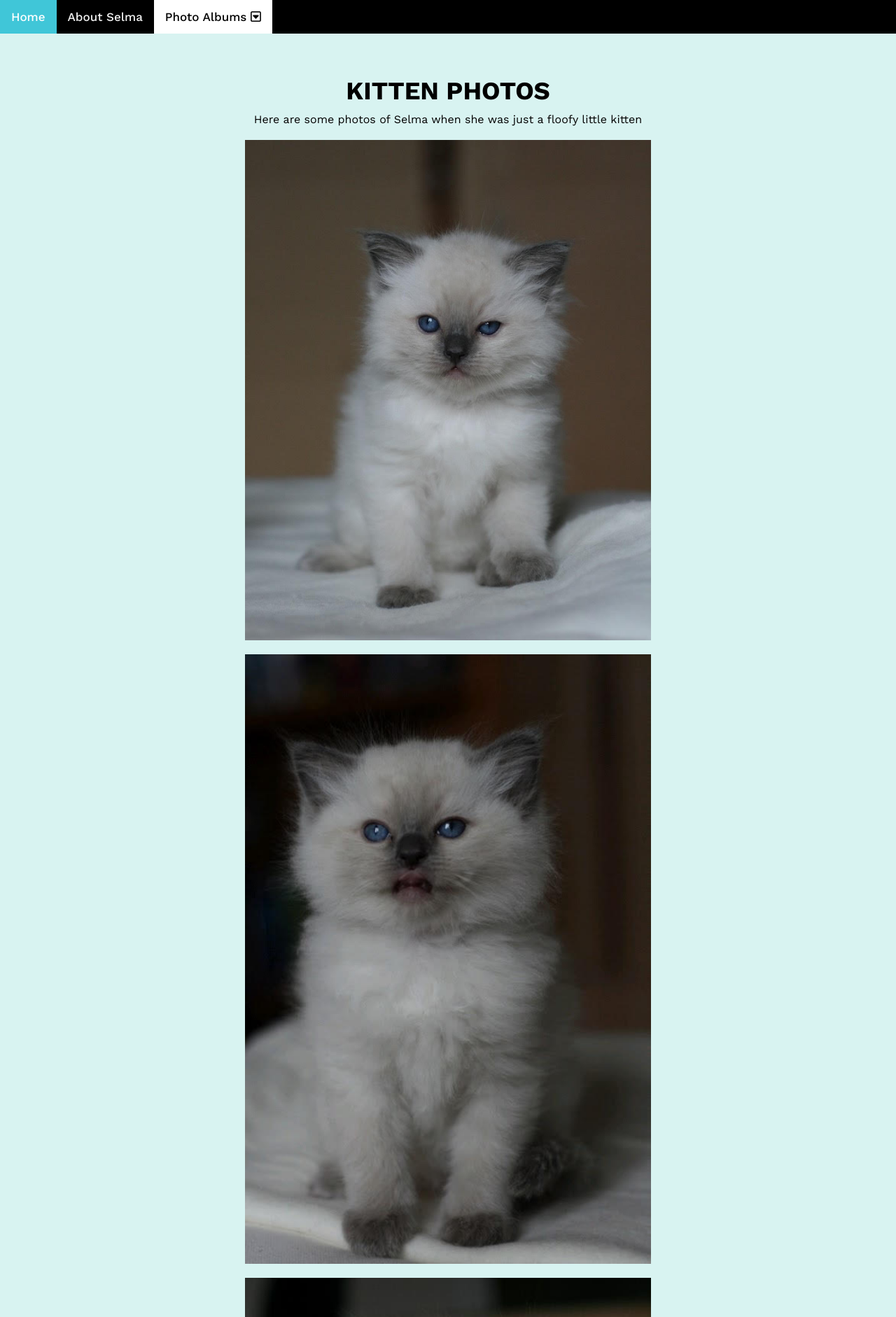
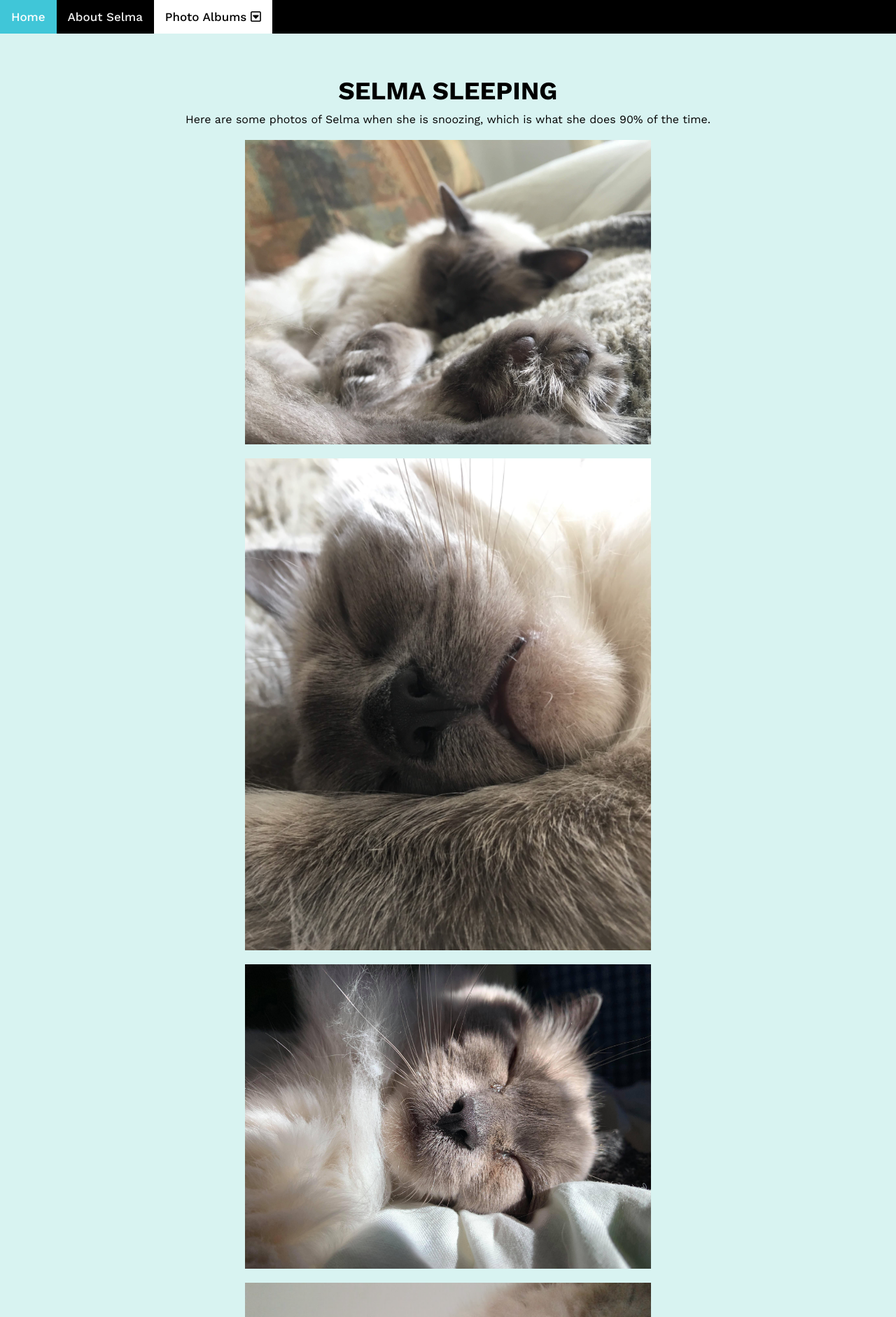
Before and after one commit to Cristina-Sankell/Responsive-navigation-practice, a plain HTML site: page pages/photo-album1.html in a window 1280 px wide. Shown: the top 1882 px of the page at 70% size. Drawn offline with nearby package versions, Linux system fonts and the light colour scheme.

Commit message:
changed content of photo album 1

```diff
--- a/pages/photo-album1.html
+++ b/pages/photo-album1.html
@@ -7,7 +7,7 @@
     <script src="https://kit.fontawesome.com/47cde46daf.js" crossorigin="anonymous"></script>
     <link rel="stylesheet" href="../styles/main-styles.css">
     <link rel="stylesheet" href="../styles/photo-album.css">
-    <title>Photo album: Kitten</title>
+    <title>Photo album: Sleeping</title>
 </head>
 
 <body>
@@ -20,7 +20,7 @@
                 <i class="far fa-caret-square-down"></i>
             </button>
             <div class="dropdown-content">
-                <a class="dropdown__link" href="../pages/photo-album1.html">Kitten</a>
+                <a class="dropdown__link" href="../pages/photo-album1.html">Sleeping</a>
                 <a class="dropdown__link" href="../pages/photo-album2.html">Outside</a>
             </div>
             </div>
@@ -29,12 +29,13 @@
     </header>
 
     <main class="main">
-        <h2 class="title">Kitten photos</h2>
-        <p class="text">Here are some photos of Selma when she was just a floofy little kitten</p>
-        <img class="photo" src="../images/kitten1.jpg" alt="Selma as a kitten" width="600px">
-        <img class="photo" src="../images/kitten2.jpg" alt="Selma as a kitten" width="600px">
-        <img class="photo" src="../images/kitten3.jpg" alt="Selma as a kitten" width="600px">
-        <img class="photo" src="../images/kitten4.jpg" alt="Selma as a kitten" width="600px">
+        <h2 class="title">Selma sleeping</h2>
+        <p class="text">Here are some photos of Selma when she is snoozing, which is what she does 90% of the time.</p>
+        <img class="photo" src="../images/sleeping-1.jpg" alt="Selma sleeping" width="600px">
+        <img class="photo" src="../images/sleeping-2.png" alt="Selma sleeping" width="600px">
+        <img class="photo" src="../images/sleeping-3.jpg" alt="Selma sleeping" width="600px">
+        <img class="photo" src="../images/sleeping-4.png" alt="Selma sleeping" width="600px">
+        <img class="photo" src="../images/sleeping-5.jpg" alt="Selma sleeping" width="600px">
     </main>
 
 
```
Also changed, not shown: index.html (+1 -1 lines), pages/about.html (+1 -1 lines), pages/photo-album2.html (+2 -2 lines), images/kitten1.jpg (deleted), images/kitten2.jpg (deleted), images/kitten3.jpg (deleted), images/kitten4.jpg (deleted), images/sleeping-1.jpg (added), images/sleeping-2.png (added), images/sleeping-3.jpg (added), images/sleeping-4.png (added), images/sleeping-5.jpg (added).
